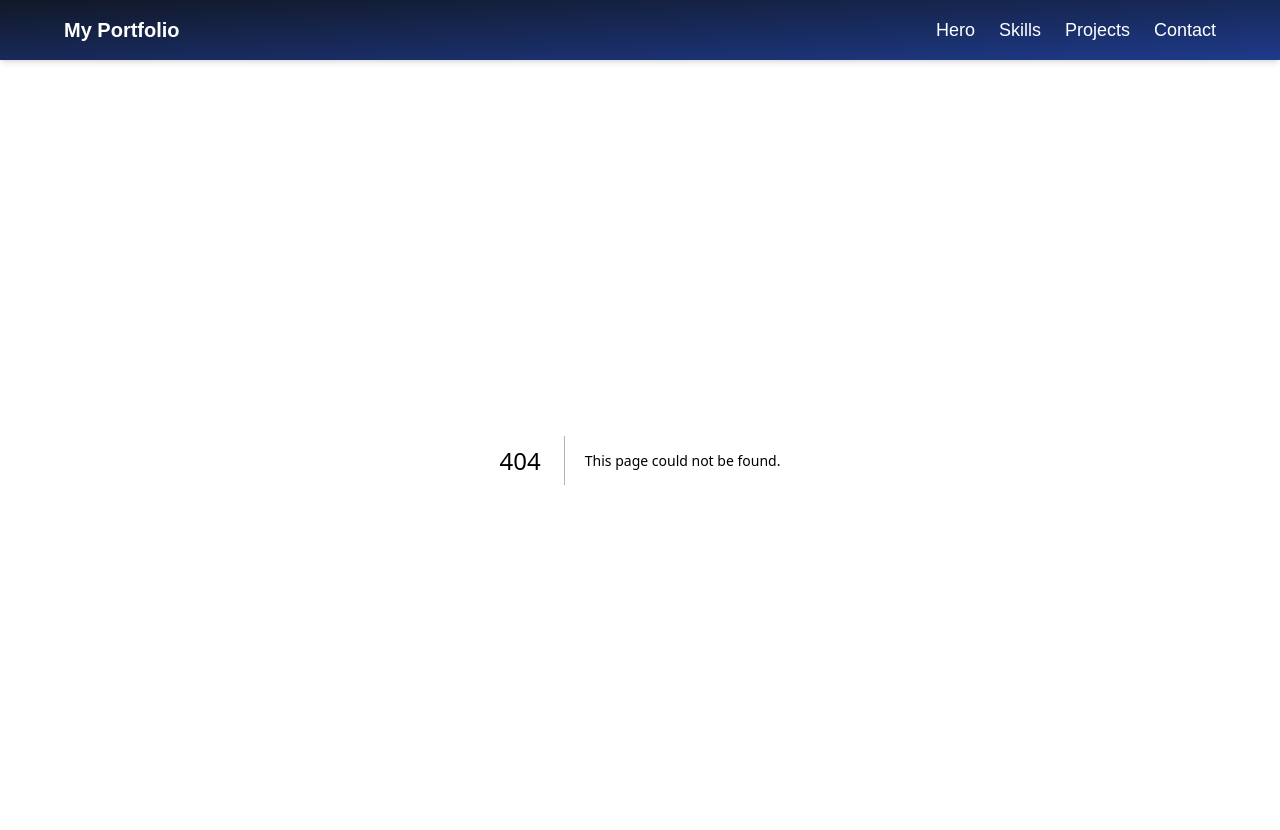
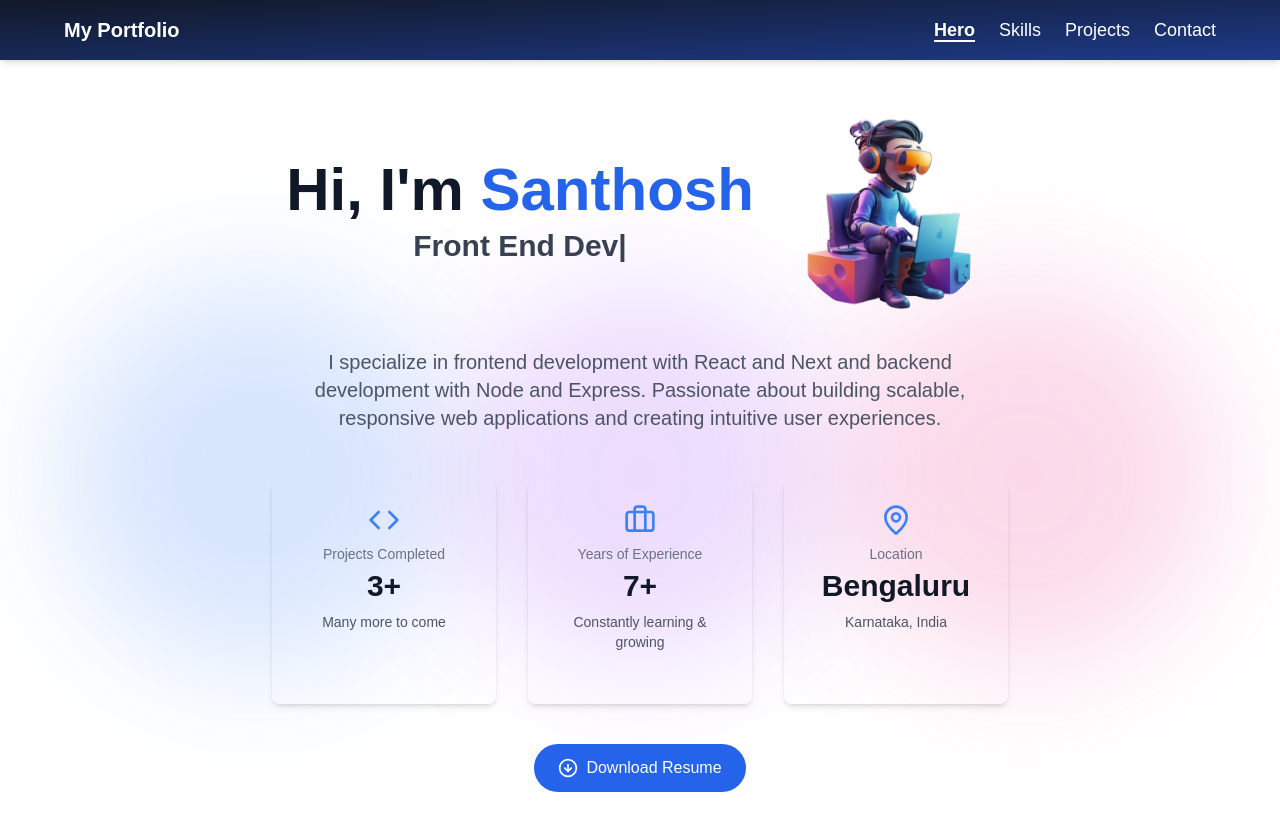
Before and after one commit to SanthoshMoolemane/Santhosh-portfolio, a Next.js app: page /Santhosh-portfolio/hero in a window 1280 px wide. Before the commit this address had no page. Shown: the top 830 px of the page. Built offline with nearby package versions, Linux system fonts and the light colour scheme.

Commit message:
Deployment changes

```diff
--- a/next.config.mjs
+++ b/next.config.mjs
@@ -1,4 +1,13 @@
 /** @type {import('next').NextConfig} */
-const nextConfig = {};
+const nextConfig = {
+  output: "export",
+  distDir: "out",
+  trailingSlash: true,
+  basePath: "/Santhosh-portfolio",
+  assetPrefix: "/Santhosh-portfolio",
+  images: {
+    unoptimized: true,
+  },
+};
 
 export default nextConfig;
--- a/src/app/hero/page.js
+++ b/src/app/hero/page.js
@@ -69,7 +69,7 @@ const Hero = () => {
             </h2>
           </div>
           <Image
-            src="/images/hero.png"
+            src="/Santhosh-portfolio/images/hero.png"
             alt="Hero"
             width="120"
             height="120"
--- a/src/app/projects/page.js
+++ b/src/app/projects/page.js
@@ -35,7 +35,7 @@ const ProjectCard = ({ project }) => {
       {/* Project Image */}
       <div className="relative w-full overflow-hidden rounded-md">
         <Image
-          src={`/images/${project.imageUrl}`}
+          src={`/Santhosh-portfolio/images/${project.imageUrl}`}
           alt={`${project.title} preview`}
           className="w-full aspect-[16/9] object-cover"
           width={600}
```
Also changed, not shown: package.json (+6 -2 lines), 1 other file (tests, documents, lock files or other folders).
